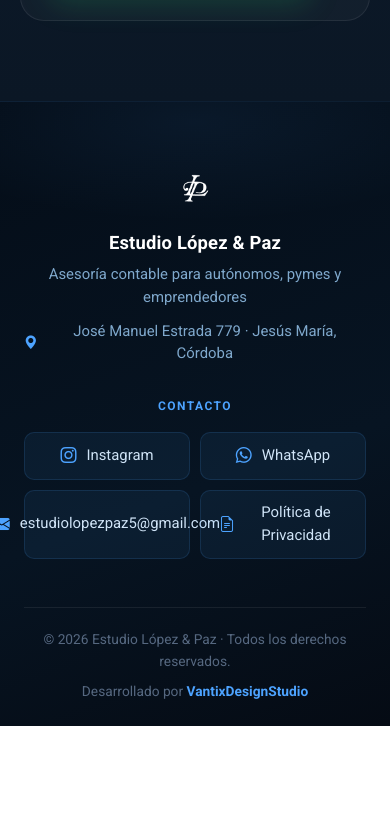
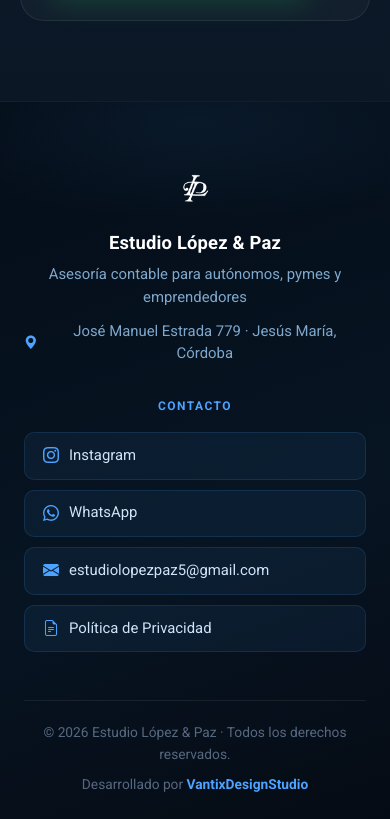
Before and after one commit to sykzzbor/estudio-lopez-paz, a plain HTML site: page index.html in a window 390 px wide. Shown: the part 7571-8390 px from the top of the page. Before the commit the page ends 8297 px from the top, so only its background shows below. Drawn offline with nearby package versions, Linux system fonts and the light colour scheme.

Commit message:
Estudio López & Paz

```diff
--- a/styles/styles.css
+++ b/styles/styles.css
@@ -1226,21 +1226,21 @@ html {
     }
 
     .footer-links {
-        flex-direction: row;
-        flex-wrap: wrap;
-        justify-content: center;
+        flex-direction: column;
         width: 100%;
         gap: 10px;
     }
 
     .footer-links a {
-        flex: 1 1 calc(50% - 10px);
-        min-width: 140px;
-        justify-content: center;
+        width: 100%;
+        justify-content: flex-start;
+        overflow: hidden;
+        text-overflow: ellipsis;
+        white-space: nowrap;
     }
 
     .footer-links a:hover {
-        transform: translateY(-2px);
+        transform: translateX(4px);
     }
 
     .footer-bottom {
```
